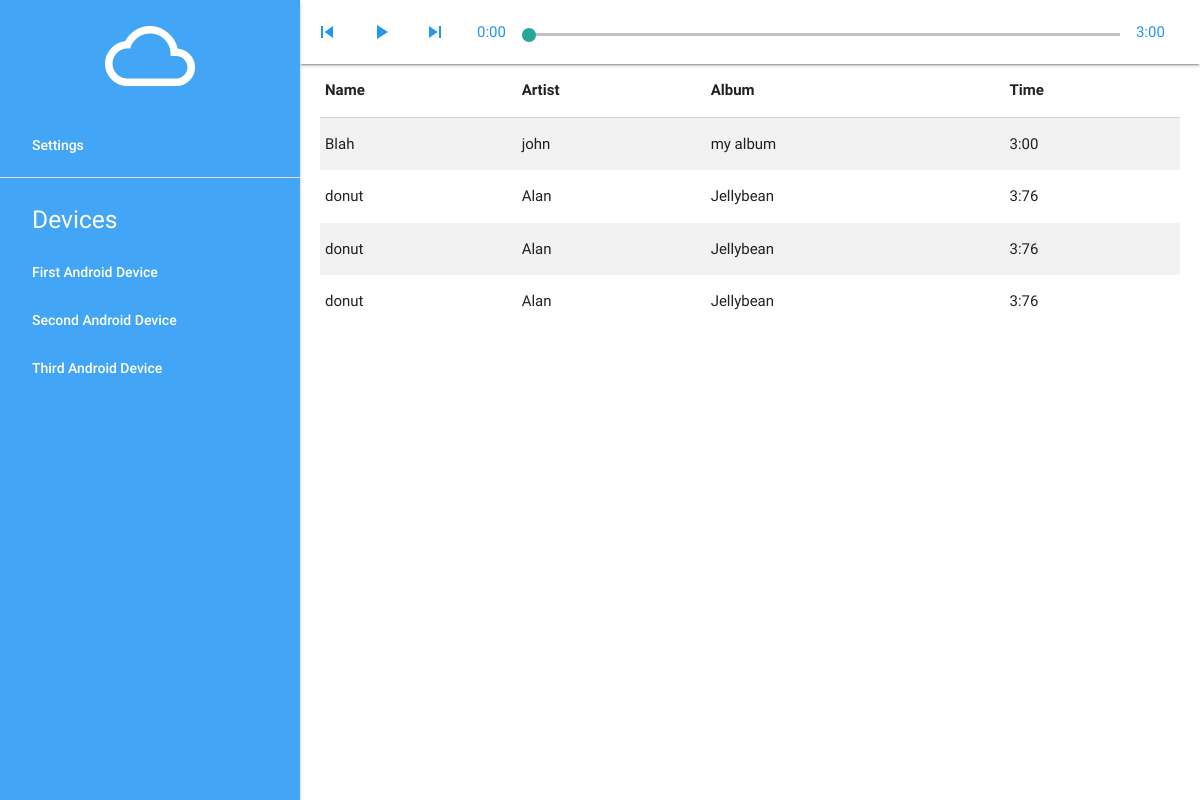
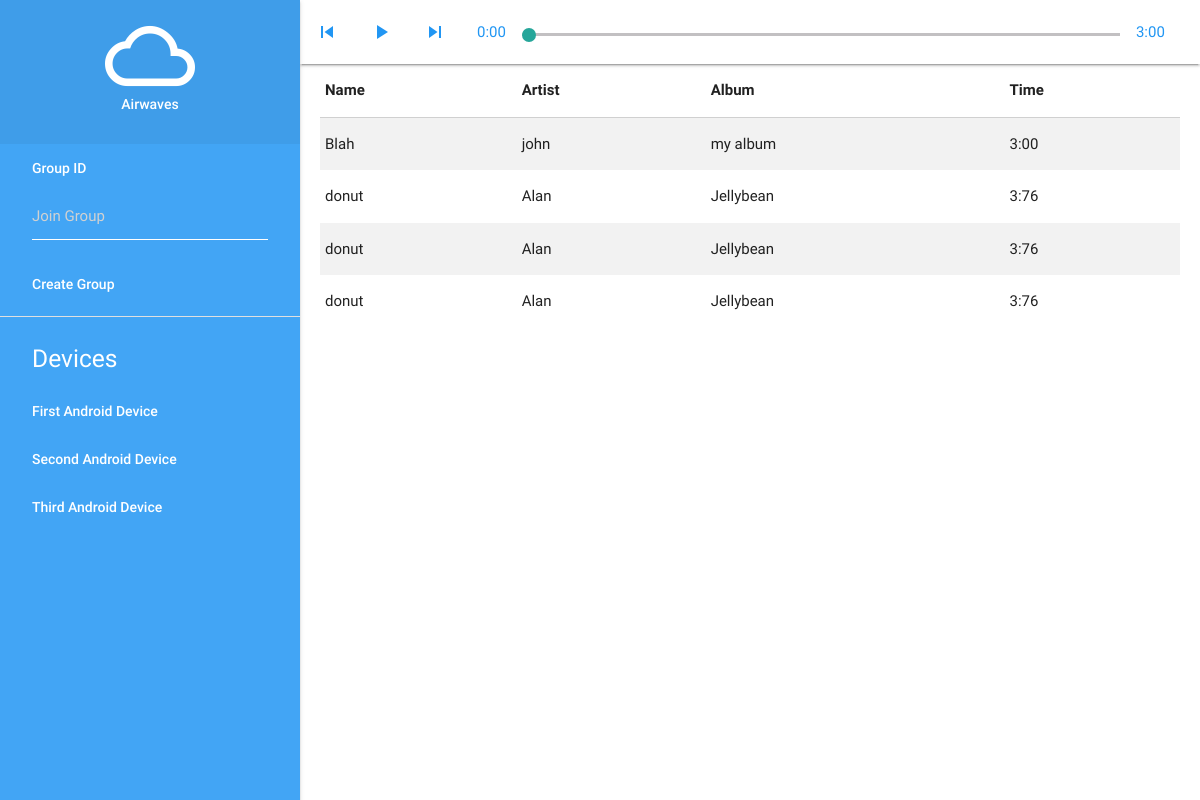
Before and after one commit to connlim/airwaves-client, an Electron app: page index.html in a window 1200 px wide. Drawn offline with nearby package versions, Linux system fonts and the light colour scheme.

Commit message:
Add group management interface

```diff
--- a/css/style.css
+++ b/css/style.css
@@ -16,8 +16,10 @@ header, main, footer {
 }
 
 #logo-container {
-    height: 57px;
-    margin-bottom: 32px;
+    height: auto;
+    text-align: center;
+    padding-bottom: 16px;
+    padding-top: 32px;
 }
 
 #left-nav-header {
@@ -27,10 +29,14 @@ header, main, footer {
     padding-bottom: 5px;
 }
 
-ul.side-nav.fixed li.logo {
-    text-align: center;
-    margin-top: 32px;
-    margin-bottom: 30px;
+#group-join-container {
+    padding-left: 32px;
+    padding-right: 32px;
+    margin-top: 0px;
+}
+
+#group-join-container>input {
+    border-bottom: 1px solid white;
 }
 
 ul.side-nav.fixed ul.collapsible-accordion a.collapsible-header {
--- a/index.html
+++ b/index.html
@@ -16,8 +16,21 @@
             <li class="logo"><a id="logo-container" href="#" class="brand-logo">
                 <!-- <object id="front-page-logo" type="image/svg+xml" data="res/cloud_logo.svg" class="white-text">Your browser does not support SVG</object> -->
                 <i id="front-page-logo" class="large material-icons white-text">cloud_queue</i>
+                <div class="white-text">Airwaves</div>
             </a></li>
-            <li class="bold"><a href="#" class="waves-effect white-text">Settings</a></li>
+            <!-- <li class="bold"><a href="#" class="waves-effect white-text">Settings</a></li> -->
+
+            <!--Devices list-->
+            <li class="bold"><a href="#" class="waves-effect white-text" id="group-id">Group ID</a></li>
+            <li class="bold">
+                <form action="#">
+                    <div class="input-field" id="group-join-container">
+                        <input id="group-join-id" type="text" placeholder="Join Group">
+                    </div>
+                </form>
+            </li>
+            <li class="bold"><a href="#" class="waves-effect white-text" id="group-create">Create Group</a></li>
+
             <div class="divider"></div>
 
             <!--Devices list-->
```
